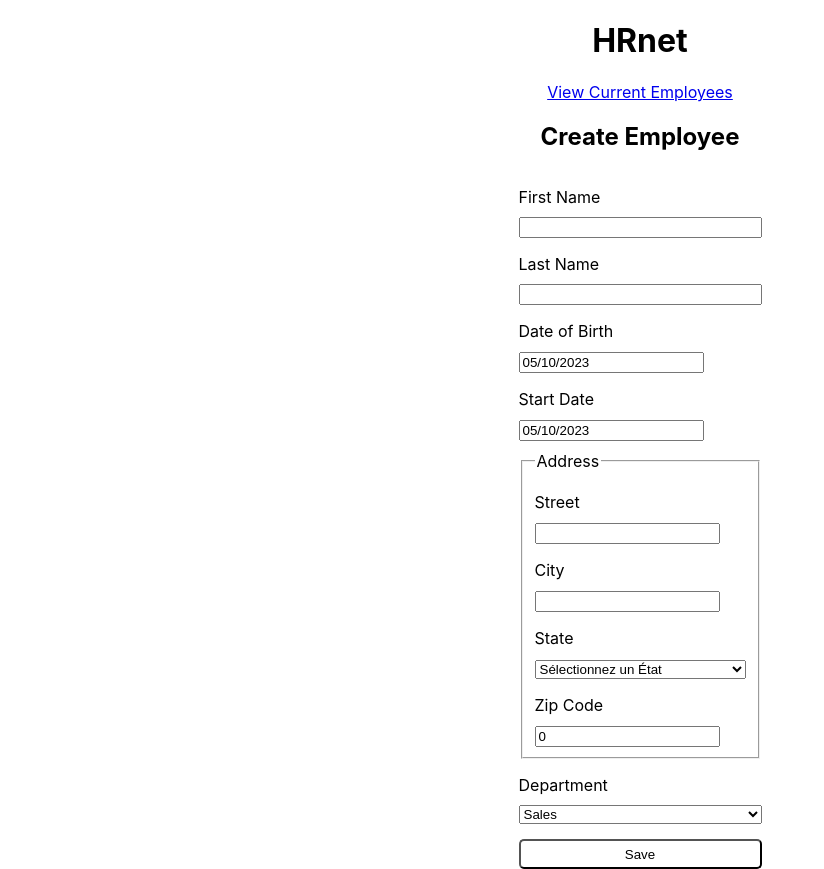
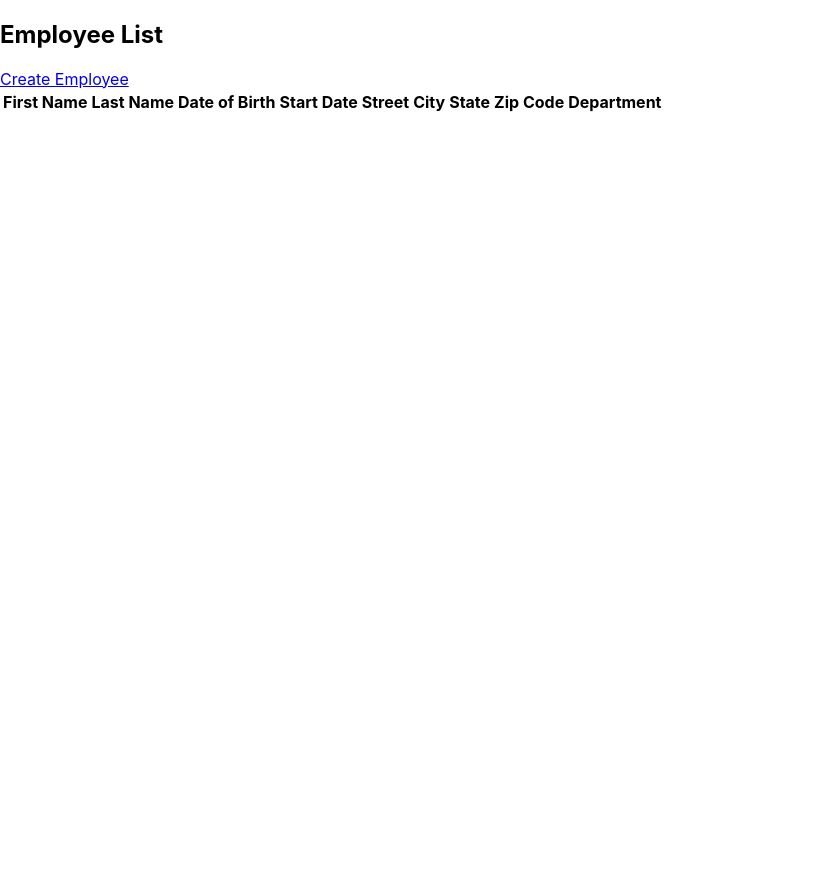
Before and after one commit to du8z/P14_front_end_master, a React (Create React App) app in the folder react-app/: page /employee-list in a window 1280 px wide. Shown: the whole page, without its empty margins (0-824 px from the left). After the commit the page ends 800 px from the top, so only its background shows below. Built offline with nearby package versions, Linux system fonts and the light colour scheme.

Commit message:
Récuperations des données dans EmployeeList et création du tableau

```diff
--- a/react-app/package.json
+++ b/react-app/package.json
@@ -14,7 +14,7 @@
     "react-datepicker": "^4.18.0",
     "react-dom": "^18.2.0",
     "react-redux": "^8.1.3",
-    "react-router-dom": "^6.16.0",
+    "react-router-dom": "^6.17.0",
     "react-scripts": "5.0.1",
     "redux": "^4.2.1",
     "web-vitals": "^2.1.4"
--- a/react-app/src/index.js
+++ b/react-app/src/index.js
@@ -6,13 +6,19 @@ import Home from './pages/CreateEmployee/CreateEmployee';
 import EmployeeList from './pages/EmployeeList/EmployeeList';
 import store from './Redux/store';
 import { Provider } from 'react-redux';
-
+import { BrowserRouter as Router, Route, Routes, Outlet } from 'react-router-dom';
 const root = createRoot(document.getElementById('root'));
 
 root.render(
   <Provider store={store}>
-    <Home />
-  </Provider>
+    <Router>
+      <Routes>
+        <Route path="/" element={<Home />} /> {/* Route pour la page d'accueil */}
+        <Route path="/employee-list" element={<Outlet />}>
+          <Route index element={<EmployeeList />} /> {/* Route pour la liste des employés */}
+        </Route>
+        </Routes>
+    </Router>
+  </Provider>,
 );
-
 reportWebVitals();
--- a/react-app/src/pages/CreateEmployee/CreateEmployee.jsx
+++ b/react-app/src/pages/CreateEmployee/CreateEmployee.jsx
@@ -7,7 +7,7 @@ import { format } from "date-fns";
 import Modal from "../../components/Modal/Modal";
 import { addEmployee } from "../../Redux/employeeSlice";
 import { useDispatch } from 'react-redux'
-
+import { Link } from "react-router-dom";
 export default function Home() {
 
   const dispatch = useDispatch()
@@ -83,7 +83,7 @@ export default function Home() {
         <h1>HRnet</h1>
       </div>
       <div className="container">
-        <a href="employee-list">View Current Employees</a>
+      <Link to="/employee-list">View Current Employees</Link> {/* Lien vers la liste des employés */}
         <h2>Create Employee</h2>
         <form onSubmit={handleSubmit} className="flexForm">
           <label htmlFor="firstName">First Name</label>
--- a/react-app/src/pages/EmployeeList/EmployeeList.css
+++ b/react-app/src/pages/EmployeeList/EmployeeList.css
@@ -0,0 +1,5 @@
+/* .tableEmployee{
+    display: flex;
+    justify-content: center;
+    flex-direction: column;
+} */
--- a/react-app/src/pages/EmployeeList/EmployeeList.jsx
+++ b/react-app/src/pages/EmployeeList/EmployeeList.jsx
@@ -1,13 +1,46 @@
 import "./EmployeeList.css";
+import { useSelector } from "react-redux";
+import { Link } from "react-router-dom";
 
 export default function EmployeeList() {
+
+  const employees = useSelector(state => state.employees.employees)
+  console.log(employees);
+
   return (
-    <div>
-      <div id="employee-div" className="container">
-        <h1>Current Employees</h1>
-        <table id="employee-table" className="display"></table>
-        <a href="/">Home</a>
-      </div>
-    </div>
+  <div >
+    <h2>Employee List</h2>
+    <Link to="/">Create Employee</Link>
+    <table className="tableEmployee">
+      <thead>
+        <tr>
+          <th>First Name</th>
+          <th>Last Name</th>
+          <th>Date of Birth</th>
+          <th>Start Date</th>
+          <th>Street</th>
+          <th>City</th>
+          <th>State</th>
+          <th>Zip Code</th>
+          <th>Department</th>
+        </tr>
+      </thead>
+      <tbody>
+        {employees.map((employee, index) => (
+          <tr key={index}>
+            <td>{employee.firstName}</td>
+            <td>{employee.lastName}</td>
+            <td>{employee.dateOfBirth}</td>
+            <td>{employee.startDate}</td>
+            <td>{employee.street}</td>
+            <td>{employee.city}</td>
+            <td>{employee.state}</td>
+            <td>{employee.zipCode}</td>
+            <td>{employee.department}</td>
+          </tr>
+        ))}
+      </tbody>
+    </table>
+  </div>
   );
 }
```
Also changed, not shown: 1 other file (tests, documents, lock files or other folders).
